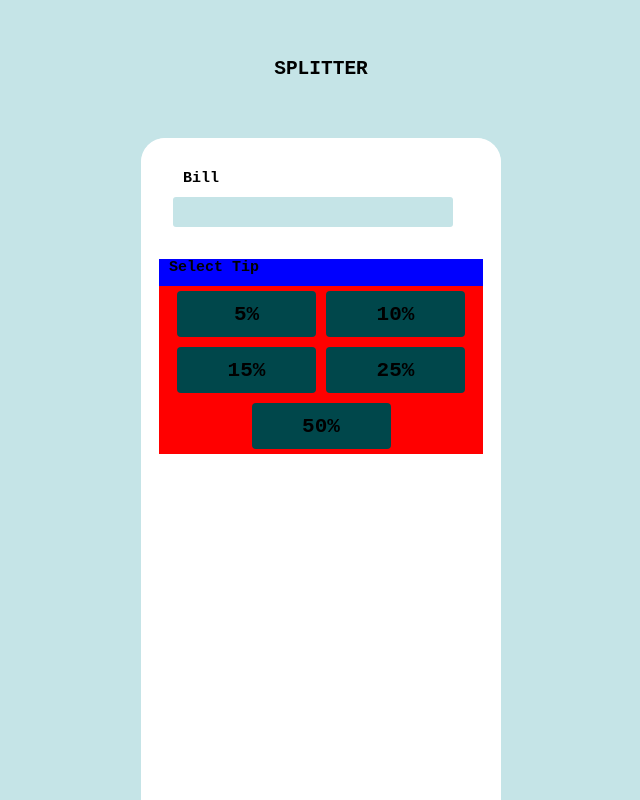
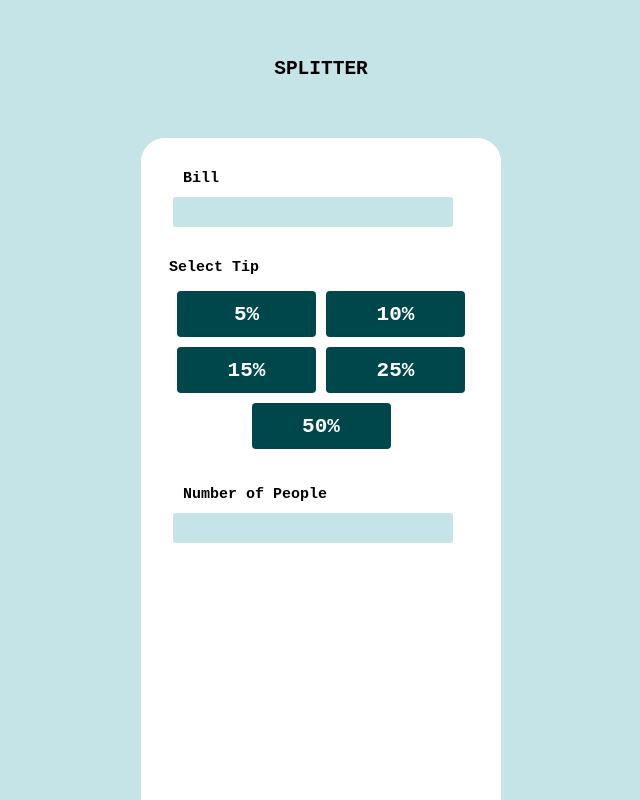
Before and after one commit to dragonfire124/reactcalc, a React app: page / in a window 1280 px wide. Shown: the top 800 px of the page, without its empty margins (319-959 px from the left). Built offline with nearby package versions, Linux system fonts and the light colour scheme.

Commit message:
3 files modified

```diff
--- a/src/App.jsx
+++ b/src/App.jsx
@@ -32,11 +32,12 @@ export default function App() {
     <div className="App">
       <div className="App-container">
         <div className="App-content">
-          <Header/>
+          <Header />
           <Calculator>
             <FormTips>
               <GeneralInput label="Bill" icon="dolar" />
-              <Tips/>
+              <Tips />
+              <GeneralInput label="Number of People" icon="dolar" />
             </FormTips>
           </Calculator>
         </div>
--- a/src/components/Tips/Tips.scss
+++ b/src/components/Tips/Tips.scss
@@ -5,11 +5,11 @@
 
 .Tips-container {
   width: 90%;
-  background-color: blue;
+
 }
 
 .Tips-content {
-  background-color: red;
+
   font-family: monospace;
   display: flex;
   flex-wrap: wrap;
--- a/src/components/TipsButton/TipsButton.scss
+++ b/src/components/TipsButton/TipsButton.scss
@@ -8,4 +8,10 @@ Button {
   font-size: 21px;
   border-radius: 4px;
   border: none;
+  color: white;
 }
+
+Button:hover {
+  background-color: #2cc2ad;
+  color: black;
+}
```
